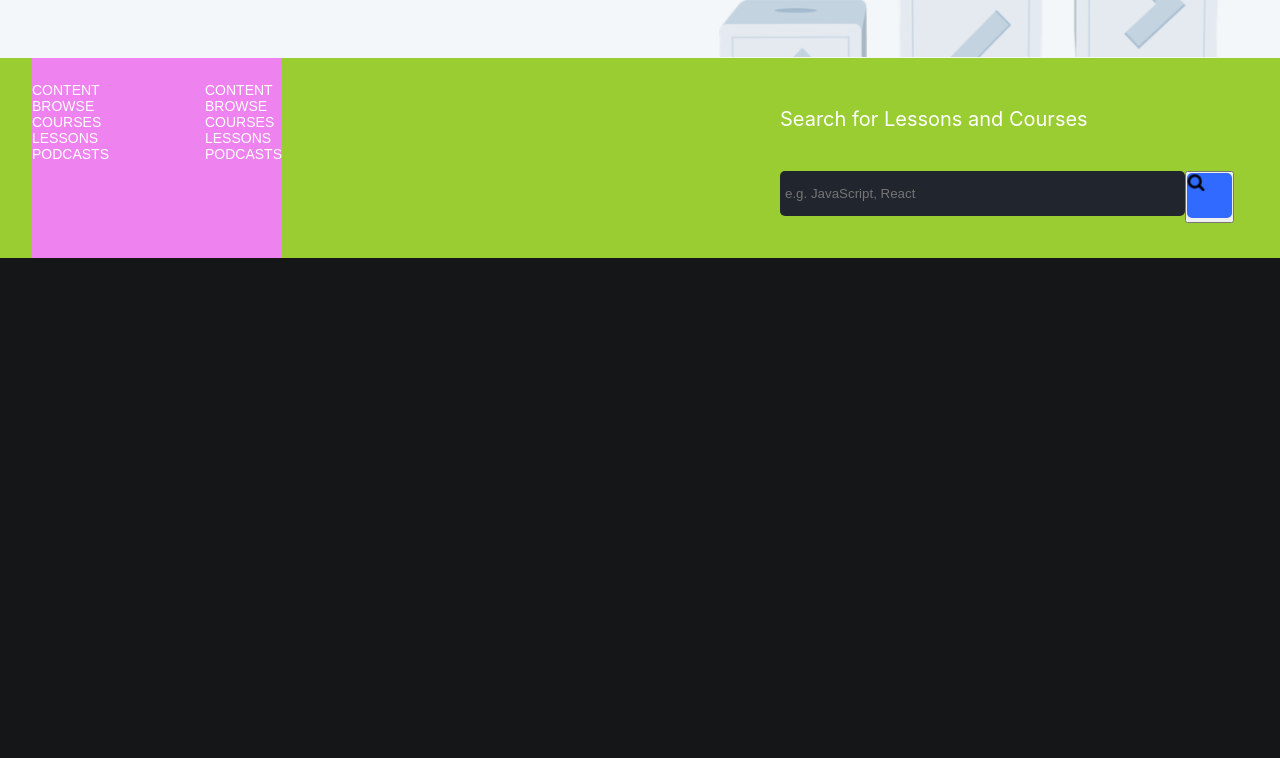
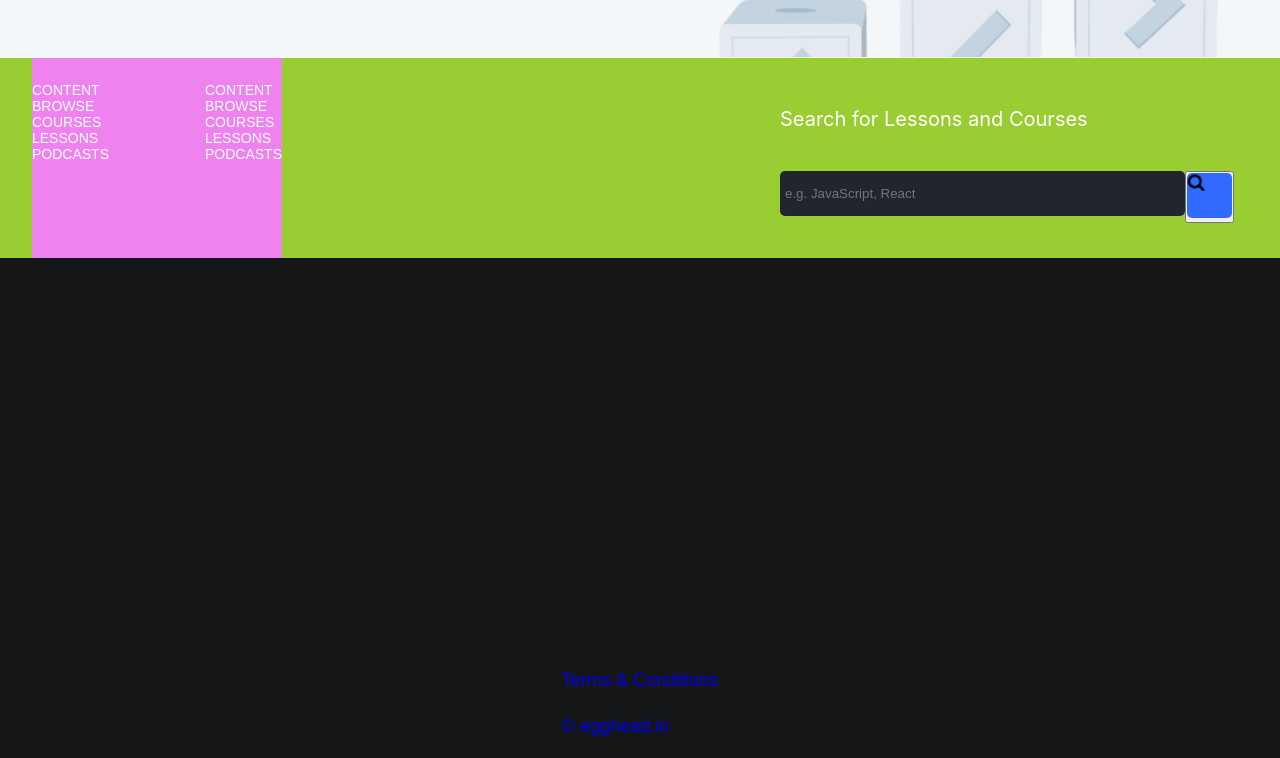
Before and after one commit to MuhammadUmer0/egghead.io-mockup, a plain HTML site: page index.html in a window 1280 px wide. Shown: the part 2330-3088 px from the top of the page. Drawn offline with Linux system fonts and the light colour scheme.

Commit message:
feat: add footer

```diff
--- a/index.html
+++ b/index.html
@@ -183,6 +183,12 @@
           </div>
         </div>
       </div>
+      <div class="lastRow">
+        <div class="links">
+          <p><a href="#">Terms & Conditions</a></p>
+          <p><a href="index.html">© egghead.io</a></p>
+        </div>
+        </div>
     </footer>
   </body>
 </html>
```
